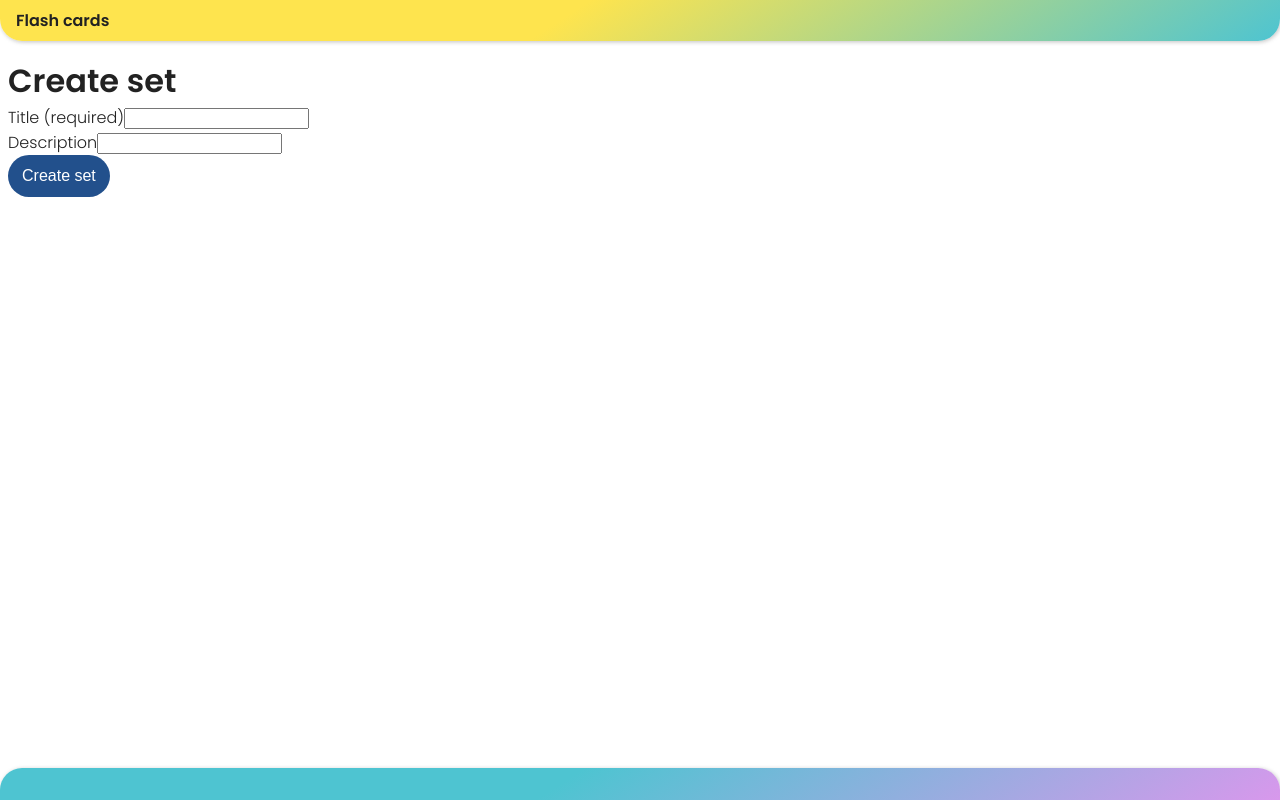
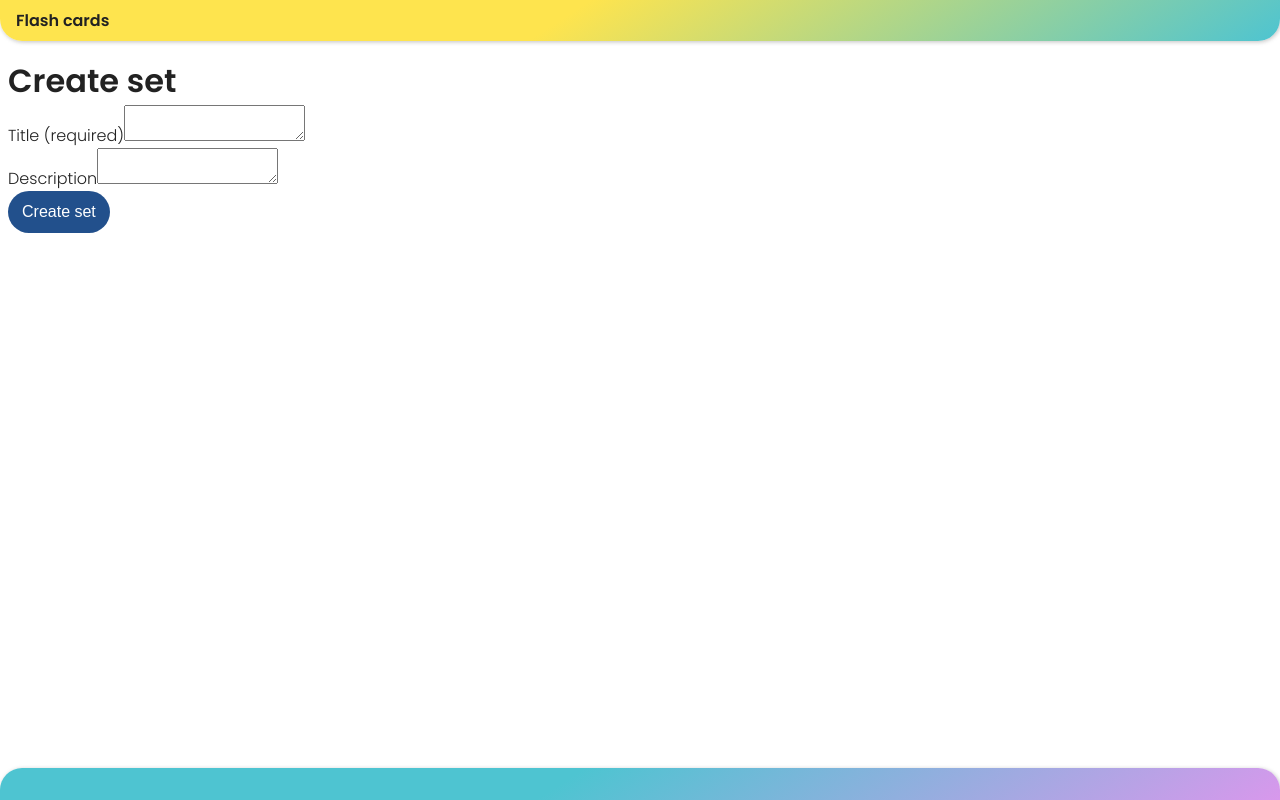
Before and after one commit to kmsolomon/flash-cards, a React (Vite) app: page /set/create in a window 1280 px wide. Built offline with nearby package versions, Linux system fonts and the light colour scheme; no server answers.

Commit message:
Updating fields to textareas since the max lengths are pretty long

```diff
--- a/src/components/CardSet/EditCardSet/EditCardSet.tsx
+++ b/src/components/CardSet/EditCardSet/EditCardSet.tsx
@@ -32,7 +32,7 @@ function EditCardSet() {
     }
   }, [cardSet]);
 
-  const titleRef = useRef<HTMLInputElement>(null);
+  const titleRef = useRef<HTMLTextAreaElement>(null);
 
   const clearFields = () => {
     setTitle("");
@@ -106,7 +106,7 @@ function EditCardSet() {
           >
             {errors.title}
           </div>
-          <input
+          <textarea
             ref={titleRef}
             id="title"
             name="title"
@@ -115,7 +115,7 @@ function EditCardSet() {
             aria-invalid={ariaInvalidTitle}
             aria-describedby="titleError"
             onChange={(e) => setTitle(e.target.value)}
-          />
+          ></textarea>
         </div>
         <div className="input-group">
           <label htmlFor="description">Description</label>
--- a/src/components/CreateCardSet/CreateCardSet.tsx
+++ b/src/components/CreateCardSet/CreateCardSet.tsx
@@ -22,7 +22,7 @@ function CreateCardSet() {
     form: null,
   });
 
-  const titleRef = useRef<HTMLInputElement>(null);
+  const titleRef = useRef<HTMLTextAreaElement>(null);
 
   function clearFields(): void {
     setTitle("");
@@ -87,7 +87,7 @@ function CreateCardSet() {
           >
             {errors.title}
           </div>
-          <input
+          <textarea
             ref={titleRef}
             required
             id="title"
@@ -97,17 +97,17 @@ function CreateCardSet() {
             aria-invalid={ariaInvalidTitle}
             aria-describedby="titleError"
             onChange={(e) => setTitle(e.target.value)}
-          />
+          ></textarea>
         </div>
         <div className="input-group">
           <label htmlFor="description">Description</label>
-          <input
+          <textarea
             id="description"
             name="description"
             value={description}
             maxLength={200}
             onChange={(e) => setDescription(e.target.value)}
-          ></input>
+          ></textarea>
         </div>
         <Button style="primary" type="submit" text="Create set" />
       </form>
--- a/src/components/CreateFlashCard/CreateFlashCard.tsx
+++ b/src/components/CreateFlashCard/CreateFlashCard.tsx
@@ -64,7 +64,6 @@ function CreateFlashCard() {
     e: React.FormEvent<HTMLFormElement>
   ): Promise<void> => {
     e.preventDefault();
-    console.log("todo");
 
     if (allInputsValid() && id) {
       try {
```
